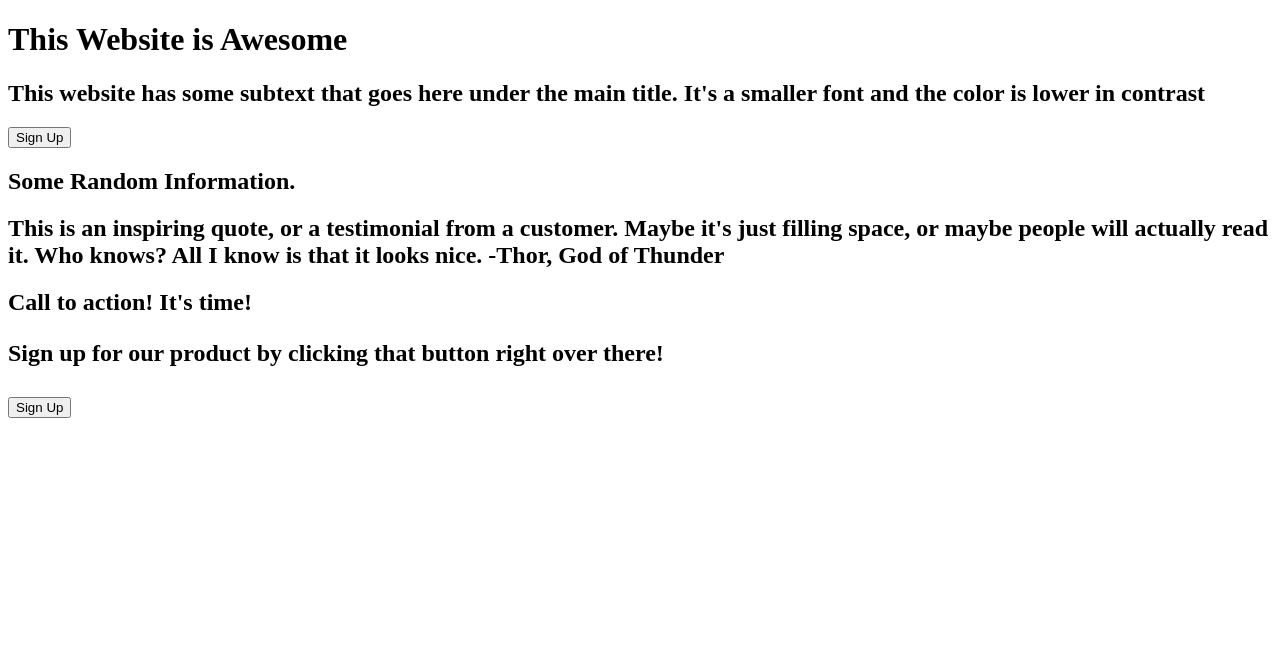
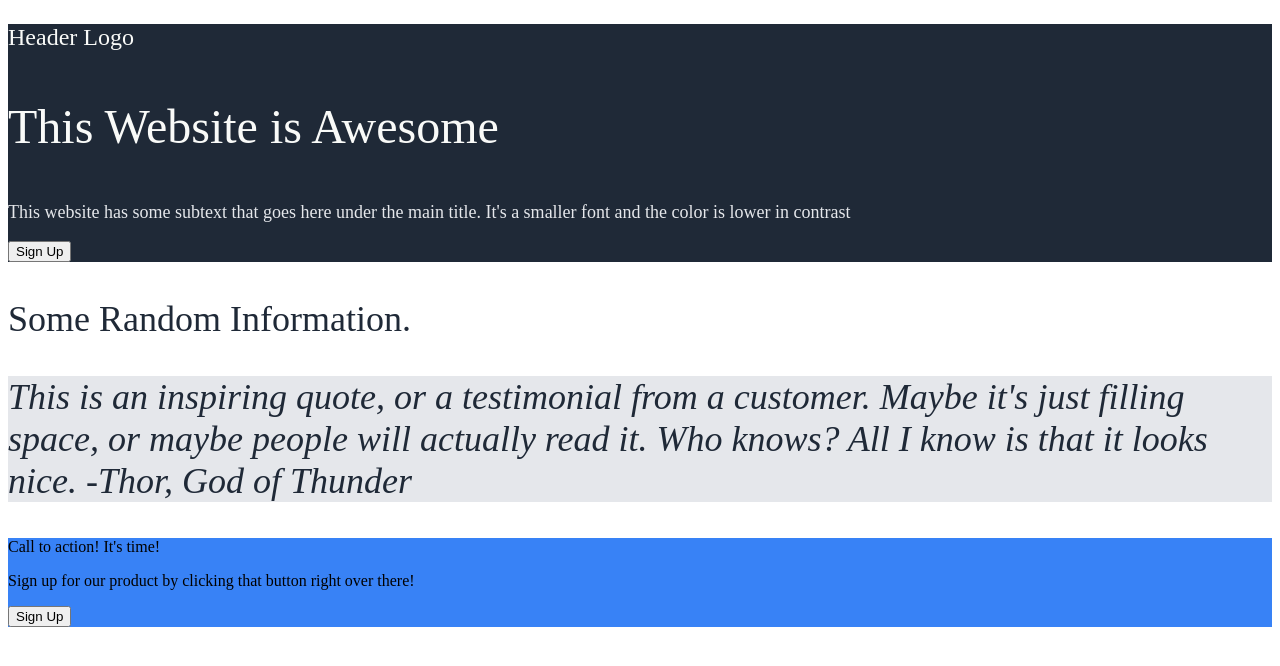
Before and after one commit to Tofadim/landing-page, a plain HTML site: page index.html in a window 1280 px wide. Drawn offline with Linux system fonts and the light colour scheme.

Commit message:
Update stylesheet main.css

```diff
--- a/index.html
+++ b/index.html
@@ -5,19 +5,40 @@
     <meta http-equiv="X-UA-Compatible" content="IE=edge">
     <meta name="viewport" content="width=device-width, initial-scale=1.0">
     <title>Landing Page Project</title>
+    <link rel="stylesheet" href="main.css">
 </head>
 <body>
-    <h1>This Website is Awesome</h1>
-    <h2>This website has some subtext that goes here under the main title. It's a smaller font and the color is lower in contrast</h2>
-    <button>Sign Up</button>
-    <p><h2>Some Random Information.</h2></p>
-    <p><h2>This is an inspiring quote, or a testimonial from a customer. Maybe it's just filling space,
-        or maybe people will actually read it. Who knows? All I know is that it looks nice.
-        -Thor, God of Thunder
-    </h2></p>
-    <p><h2>Call to action! It's time!
-    <p>Sign up for our product by clicking that button right over there!</p>
-        <button>Sign Up</button>
-    </h2></p>
+    <div class="header">
+        <div id="header-logo">
+            <p>Header Logo</p>
+        </div>
+        <div id="hero-main-text">
+            <p>This Website is Awesome</p>
+        </div>
+        <div id="hero-secondary-text">
+            <p>This website has some subtext that goes here under the main title. It's a smaller font and the color is lower in contrast</p>
+        </div>
+        <div class="sign-up-button">
+            <button>Sign Up</button>
+        </div>
+    </div>
+    <div class="information-header">
+        <p>Some Random Information.</p>
+    </div>
+    <div class="quote">
+        <div id="quote-text">
+            <p>This is an inspiring quote, or a testimonial from a customer. Maybe it's just filling space,
+            or maybe people will actually read it. Who knows? All I know is that it looks nice.
+            -Thor, God of Thunder
+            </p>
+        </div>
+    </div>
+    <div class="call-to-action">
+        <p>Call to action! It's time!</p>
+        <p>Sign up for our product by clicking that button right over there!</p>
+        <div class="sign-up-button">
+            <button>Sign Up</button>
+        </div>
+    </div>
 </body>
 </html>
--- a/main.css
+++ b/main.css
@@ -0,0 +1,38 @@
+.header {
+    background-color: #1F2937;
+}
+.sign-up-button {
+    color: #3882f6;
+}
+#header-logo {
+    color: #f9faf8;
+    font-size: 24px;
+}
+#hero-main-text {
+    color: #f9faf8;
+    font-size: 48px;
+}
+#hero-secondary-text {
+    color: #e5e7eb;
+    font-size: 18px;
+}
+.sign-up-button {
+    color: #3882f6;
+}
+.information-header {
+    color: #1F2937;
+    font-size: 36px;
+    font: bolder;
+}
+.quote {
+    background-color: #e5e7eb;
+}
+#quote-text {
+    font-size: 36px;
+    color: #1F2937;
+    font-style: italic;
+    font-weight: light;
+}
+.call-to-action {
+    background-color: #3882f6;
+}
```
